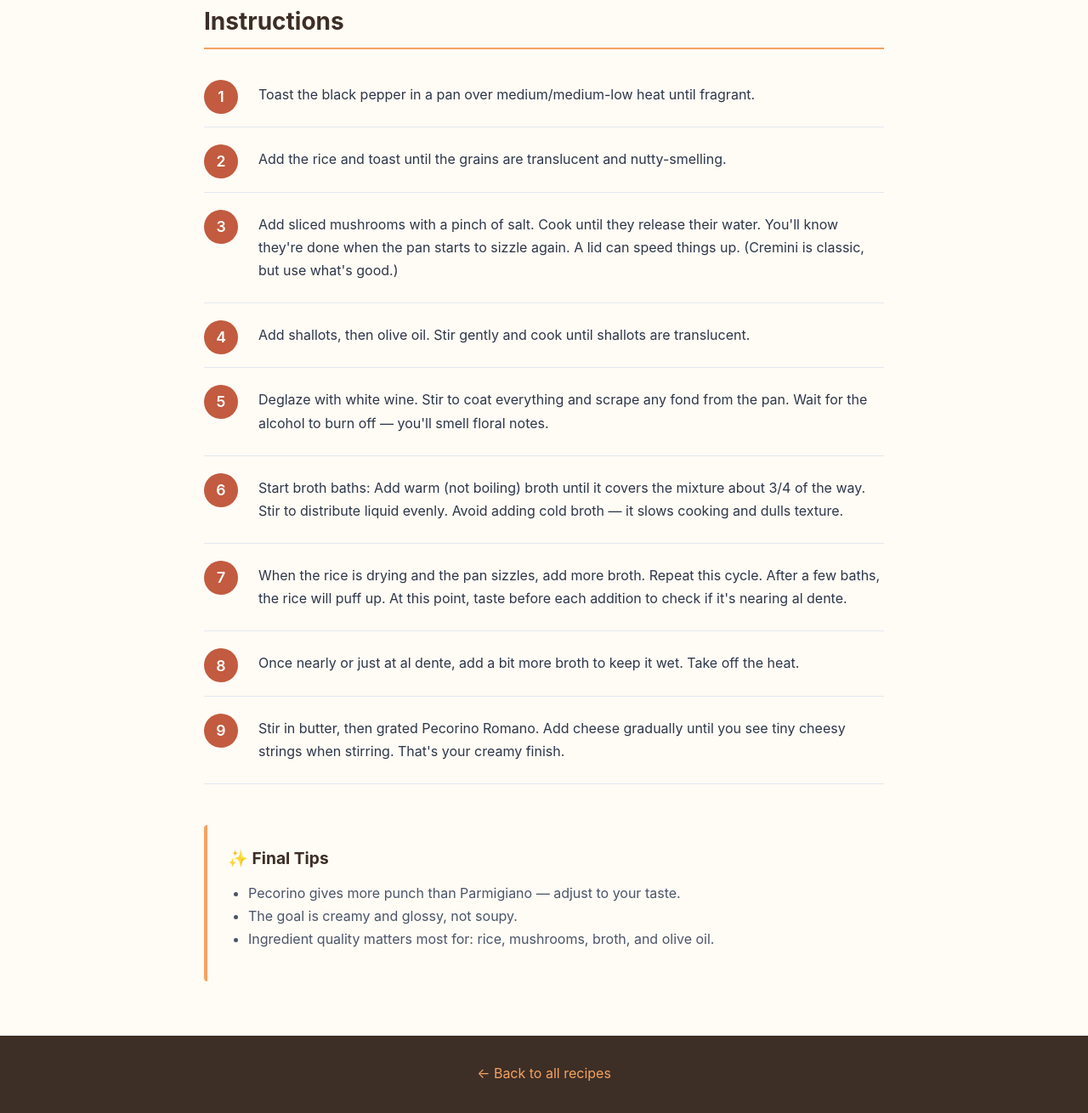
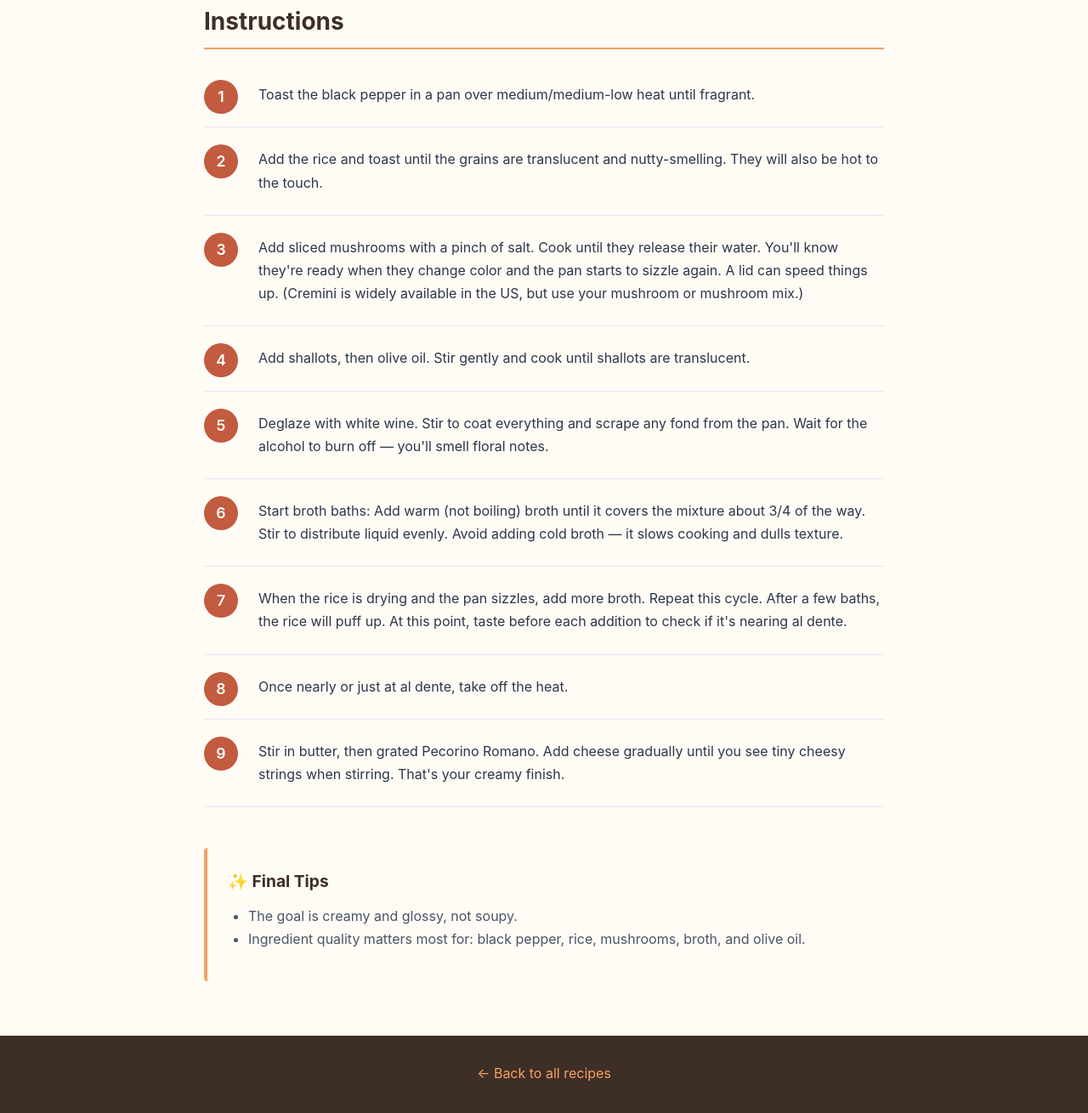
Before and after one commit to cristianvill/cristianvill.github.io, a plain HTML site: page risotto-ai-funghi.html in a window 1280 px wide. Shown: the part 1342-2652 px from the top of the page at 85% size. Drawn offline with Linux system fonts and the light colour scheme.

Commit message:
Updated risotto recipe

```diff
--- a/risotto-ai-funghi.html
+++ b/risotto-ai-funghi.html
@@ -243,13 +243,13 @@
                 <h2>Instructions</h2>
                 <ol class="instructions-list">
                     <li>Toast the black pepper in a pan over medium/medium-low heat until fragrant.</li>
-                    <li>Add the rice and toast until the grains are translucent and nutty-smelling.</li>
-                    <li>Add sliced mushrooms with a pinch of salt. Cook until they release their water. You'll know they're done when the pan starts to sizzle again. A lid can speed things up. (Cremini is classic, but use what's good.)</li>
+                    <li>Add the rice and toast until the grains are translucent and nutty-smelling. They will also be hot to the touch.</li>
+                    <li>Add sliced mushrooms with a pinch of salt. Cook until they release their water. You'll know they're ready when they change color and the pan starts to sizzle again. A lid can speed things up. (Cremini is widely available in the US, but use your mushroom or mushroom mix.)</li>
                     <li>Add shallots, then olive oil. Stir gently and cook until shallots are translucent.</li>
                     <li>Deglaze with white wine. Stir to coat everything and scrape any fond from the pan. Wait for the alcohol to burn off — you'll smell floral notes.</li>
                     <li>Start broth baths: Add warm (not boiling) broth until it covers the mixture about 3/4 of the way. Stir to distribute liquid evenly. Avoid adding cold broth — it slows cooking and dulls texture.</li>
                     <li>When the rice is drying and the pan sizzles, add more broth. Repeat this cycle. After a few baths, the rice will puff up. At this point, taste before each addition to check if it's nearing al dente.</li>
-                    <li>Once nearly or just at al dente, add a bit more broth to keep it wet. Take off the heat.</li>
+                    <li>Once nearly or just at al dente, take off the heat.</li>
                     <li>Stir in butter, then grated Pecorino Romano. Add cheese gradually until you see tiny cheesy strings when stirring. That's your creamy finish.</li>
                 </ol>
             </section>
@@ -257,9 +257,8 @@
             <div class="recipe-notes">
                 <h3>✨ Final Tips</h3>
                 <ul>
-                    <li>Pecorino gives more punch than Parmigiano — adjust to your taste.</li>
                     <li>The goal is creamy and glossy, not soupy.</li>
-                    <li>Ingredient quality matters most for: rice, mushrooms, broth, and olive oil.</li>
+                    <li>Ingredient quality matters most for: black pepper, rice, mushrooms, broth, and olive oil.</li>
                 </ul>
             </div>
         </article>
```
Also changed, not shown: cooking.html (+1 -1 lines), 1 other file.
